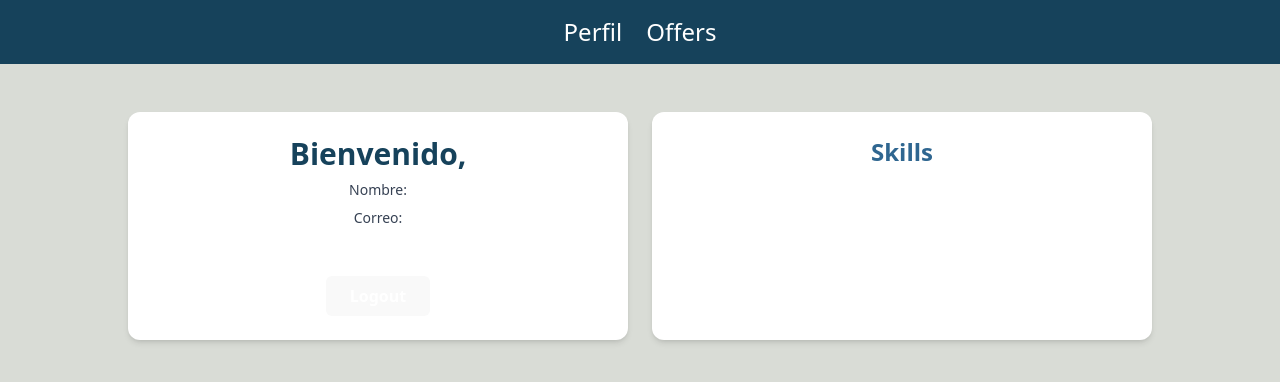
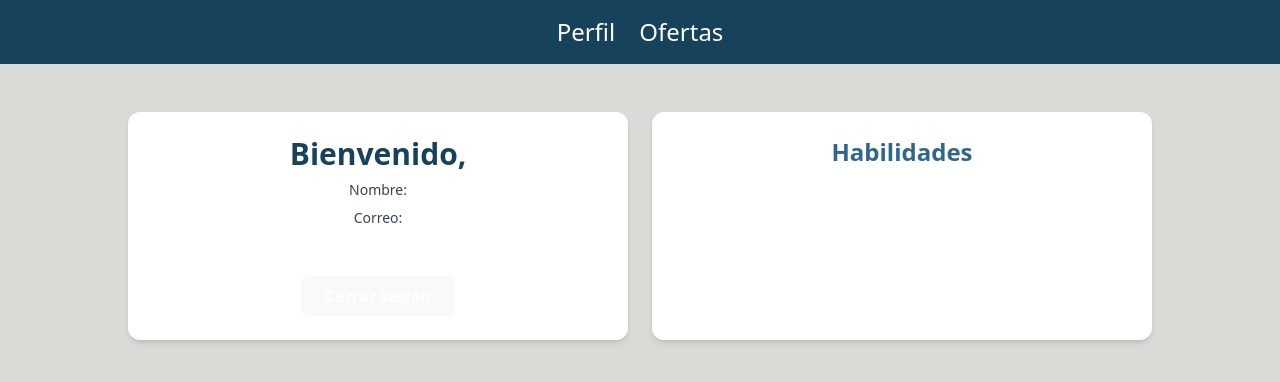
Before and after one commit to FranderCarrillo/binarios-frontend-proyecto-final, a React (Vite) app: page /user/dashboard in a window 1280 px wide. Shown: the top 382 px of the page. Built offline with nearby package versions, Linux system fonts and the light colour scheme; no server answers; sample sign-in values are in the browser's storage.

Commit message:
Changes-in-Navbar-Dashboard-offers-skiilCard

```diff
--- a/src/cards/Skill/SkillsCard.tsx
+++ b/src/cards/Skill/SkillsCard.tsx
@@ -11,7 +11,7 @@ interface Props {
 const SkillsCard = ({ skills, candidate, onToggle, isLoading }: Props) => {
   return (
     <section className="skills-candidate text-center">
-      <h2 className="text-2xl font-semibold text-[#2F6690] mb-4">Skills</h2>
+      <h2 className="text-2xl font-semibold text-[#2F6690] mb-4">Habilidades</h2>
       <div className="flex flex-wrap justify-center gap-3">
         {skills?.map((skill) => {
           const isSelected = candidate?.candidateSkills?.some(
--- a/src/components/Layouts/NavbarLayout.tsx
+++ b/src/components/Layouts/NavbarLayout.tsx
@@ -20,7 +20,7 @@ const NavbarLayout = () => {
               to="/user/offers"
               className="font-medium hover:text-[#81C3D7] transition"
             >
-              Offers
+              Ofertas
             </Link>
           </div>
         </div>
--- a/src/pages/Dashboard/Dashboard.tsx
+++ b/src/pages/Dashboard/Dashboard.tsx
@@ -57,7 +57,7 @@ const Dashboard = () => {
               onClick={handleLogOut}
               className="px-6 py-2 bg-[#3A7CA5] text-white rounded-md hover:bg-[#2F6690] font-semibold"
             >
-              Logout
+              Cerrar sesión
             </button>
           </div>
         </div>
--- a/src/pages/Offers/Offers.tsx
+++ b/src/pages/Offers/Offers.tsx
@@ -57,7 +57,7 @@ const Offers = () => {
                 key={offer.offerId}
                 offer={offer}
                 handleFunction={handleToAddOffer}
-                buttonText="Anular"
+                buttonText="Postularme"
               /> ))
             ) : (
             <div className="col-span-full flex flex-col items-center justify-center text-center mt-8">
```
